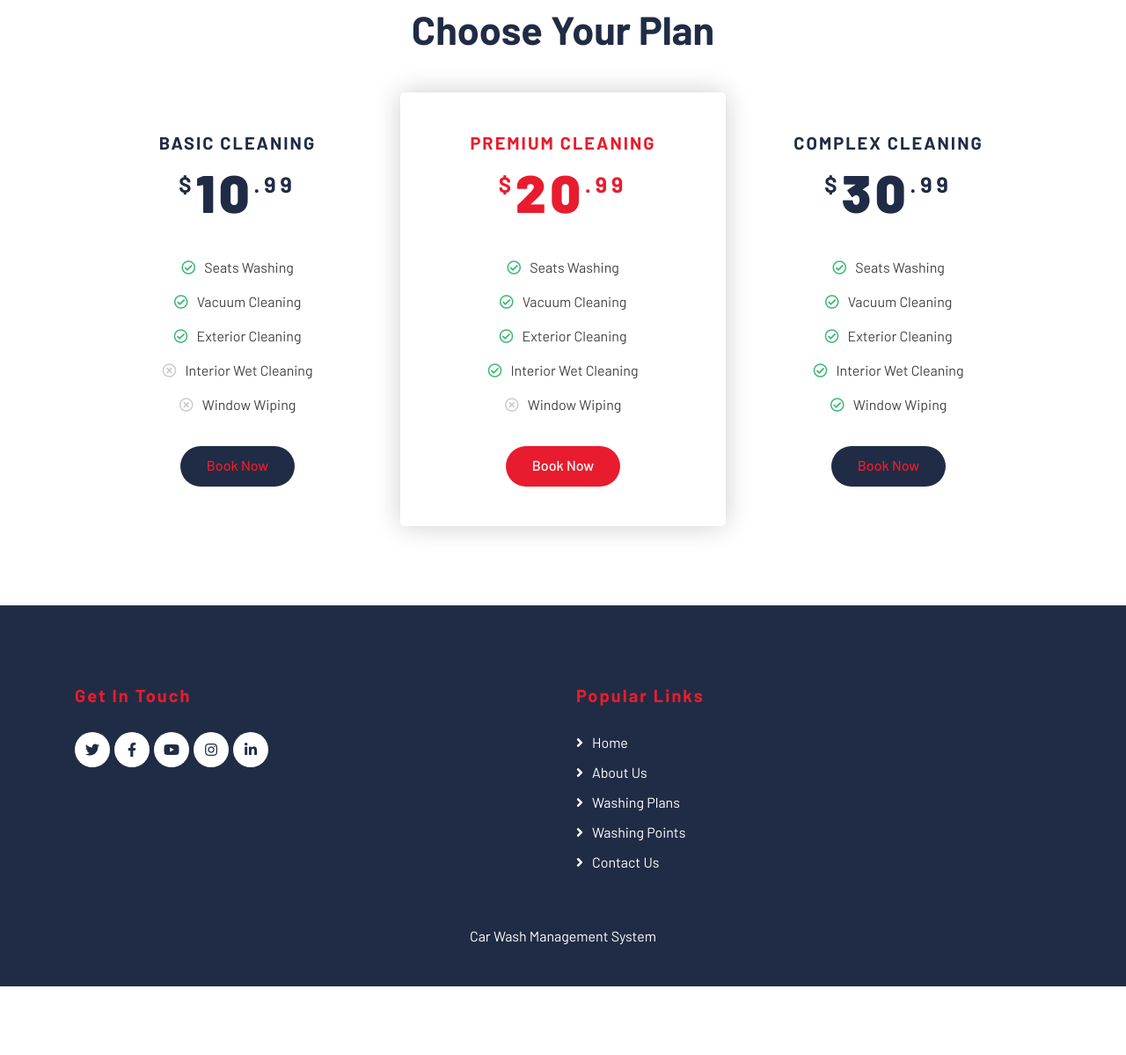
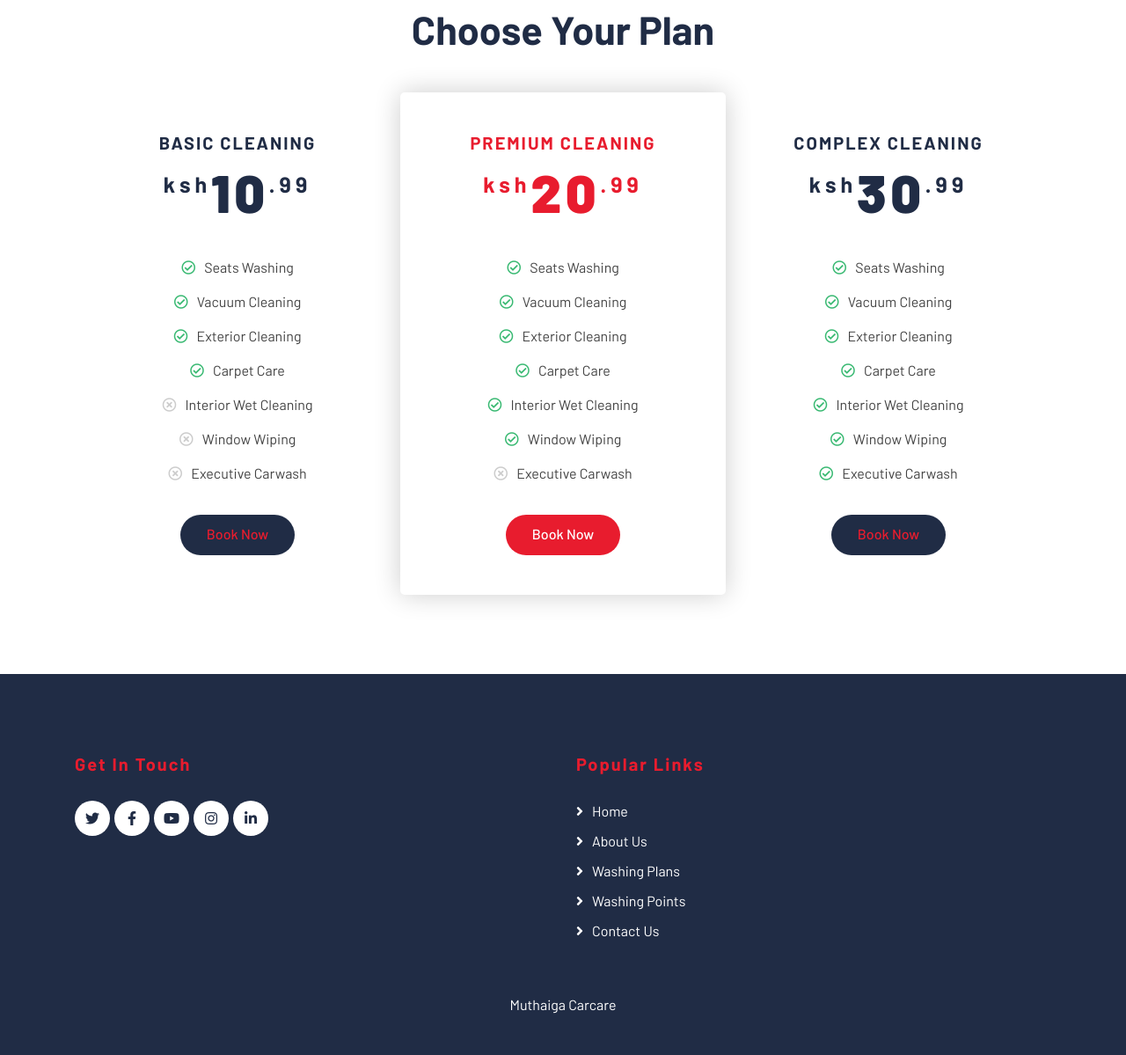
Before and after one commit to 777simon/car-wash-final, a PHP site: page /washing-plans.php in a window 1280 px wide. Shown: the part 603-1802 px from the top of the page at 88% size. Before the commit the page ends 1724 px from the top, so only its background shows below. Run offline with PHP 8.4, Linux system fonts and the light colour scheme; data that the repository does not hold is empty; some libraries are stand-ins or nearby versions.

Commit message:
commited

```diff
--- a/about.php
+++ b/about.php
@@ -6,7 +6,7 @@ include('includes/config.php');
 <html lang="en">
     <head>
         <meta charset="utf-8">
-        <title>Car Wash management System | About Us Page</title>
+        <title>Muthaiga Carcare | About Us Page</title>
 
 
         <!-- Google Font -->
--- a/includes/footer.php
+++ b/includes/footer.php
@@ -44,7 +44,7 @@ foreach($results as $result)
                 </div>
             </div>
             <div class="container copyright">
-                <p>Car Wash Management System</p>
+                <p>Muthaiga Carcare</p>
             </div>
         </div>
         <!-- Footer End -->        <!-- Back to top button -->
--- a/index.php
+++ b/index.php
@@ -44,7 +44,7 @@ else
 <html lang="en">
     <head>
         <meta charset="utf-8">
-        <title>Car Wash management System | Home Page</title>
+        <title>Muthaiga Carcare| Home Page</title>
 
 
         <!-- Favicon -->
--- a/location.php
+++ b/location.php
@@ -94,9 +94,9 @@ foreach($results as $result)
         <script src="lib/waypoints/waypoints.min.js"></script>
         <script src="lib/counterup/counterup.min.js"></script>
 
-        <!-- Contact Javascript File -->
+        <!-- Contact Javascript File
         <script src="mail/jqBootstrapValidation.min.js"></script>
-        <script src="mail/contact.js"></script>
+        <script src="mail/contact.js"></script> -->
 
         <!-- Template Javascript -->
         <script src="js/main.js"></script>
--- a/washing-plans.php
+++ b/washing-plans.php
@@ -98,15 +98,17 @@ else
                         <div class="price-item">
                             <div class="price-header">
                                 <h3>Basic Cleaning</h3>
-                                <h2><span>$</span><strong>10</strong><span>.99</span></h2>
+                                <h2><span>ksh</span><strong>10</strong><span>.99</span></h2>
                             </div>
                             <div class="price-body">
                                 <ul>
                                     <li><i class="far fa-check-circle"></i>Seats Washing</li>
                                     <li><i class="far fa-check-circle"></i>Vacuum Cleaning</li>
                                     <li><i class="far fa-check-circle"></i>Exterior Cleaning</li>
+                                    <li><i class="far fa-check-circle"></i>Carpet Care</li>
                                     <li><i class="far fa-times-circle"></i>Interior Wet Cleaning</li>
                                     <li><i class="far fa-times-circle"></i>Window Wiping</li>
+                                    <li><i class="far fa-times-circle"></i>Executive Carwash</li>
                                 </ul>
                             </div>
                             <div class="price-footer">
@@ -118,15 +120,17 @@ else
                         <div class="price-item featured-item">
                             <div class="price-header">
                                 <h3>Premium Cleaning</h3>
-                                <h2><span>$</span><strong>20</strong><span>.99</span></h2>
+                                <h2><span>ksh</span><strong>20</strong><span>.99</span></h2>
                             </div>
                             <div class="price-body">
                                 <ul>
                                     <li><i class="far fa-check-circle"></i>Seats Washing</li>
                                     <li><i class="far fa-check-circle"></i>Vacuum Cleaning</li>
                                     <li><i class="far fa-check-circle"></i>Exterior Cleaning</li>
+                                    <li><i class="far fa-check-circle"></i>Carpet Care</li>
                                     <li><i class="far fa-check-circle"></i>Interior Wet Cleaning</li>
-                                    <li><i class="far fa-times-circle"></i>Window Wiping</li>
+                                    <li><i class="far fa-check-circle"></i>Window Wiping</li>
+                                    <li><i class="far fa-times-circle"></i>Executive Carwash</li>
                                 </ul>
                             </div>
                             <div class="price-footer">
@@ -138,15 +142,17 @@ else
                         <div class="price-item">
                             <div class="price-header">
                                 <h3>Complex Cleaning</h3>
-                                <h2><span>$</span><strong>30</strong><span>.99</span></h2>
+                                <h2><span>ksh</span><strong>30</strong><span>.99</span></h2>
                             </div>
                             <div class="price-body">
                                 <ul>
                                     <li><i class="far fa-check-circle"></i>Seats Washing</li>
                                     <li><i class="far fa-check-circle"></i>Vacuum Cleaning</li>
                                     <li><i class="far fa-check-circle"></i>Exterior Cleaning</li>
+                                    <li><i class="far fa-check-circle"></i>Carpet Care</li>
                                     <li><i class="far fa-check-circle"></i>Interior Wet Cleaning</li>
                                     <li><i class="far fa-check-circle"></i>Window Wiping</li>
+                                    <li><i class="far fa-check-circle"></i>Executive Carwash</li>
                                 </ul>
                             </div>
                             <div class="price-footer">
@@ -175,9 +181,9 @@ else
   <p>
             <select name="packagetype" required class="form-control">
                 <option value="">Package Type</option>
-                <option value="1">BASIC CLEANING ($10.99)</option>
-                 <option value="2">PREMIUM CLEANING ($20.99)</option>
-                  <option value="3 ">COMPLEX CLEANING($30.99)</option>
+                <option value="1">BASIC CLEANING (ksh10.99)</option>
+                 <option value="2">PREMIUM CLEANING (ksh20.99)</option>
+                  <option value="3 ">COMPLEX CLEANING(ksh30.99)</option>
               </select>
 
           <p>
```
